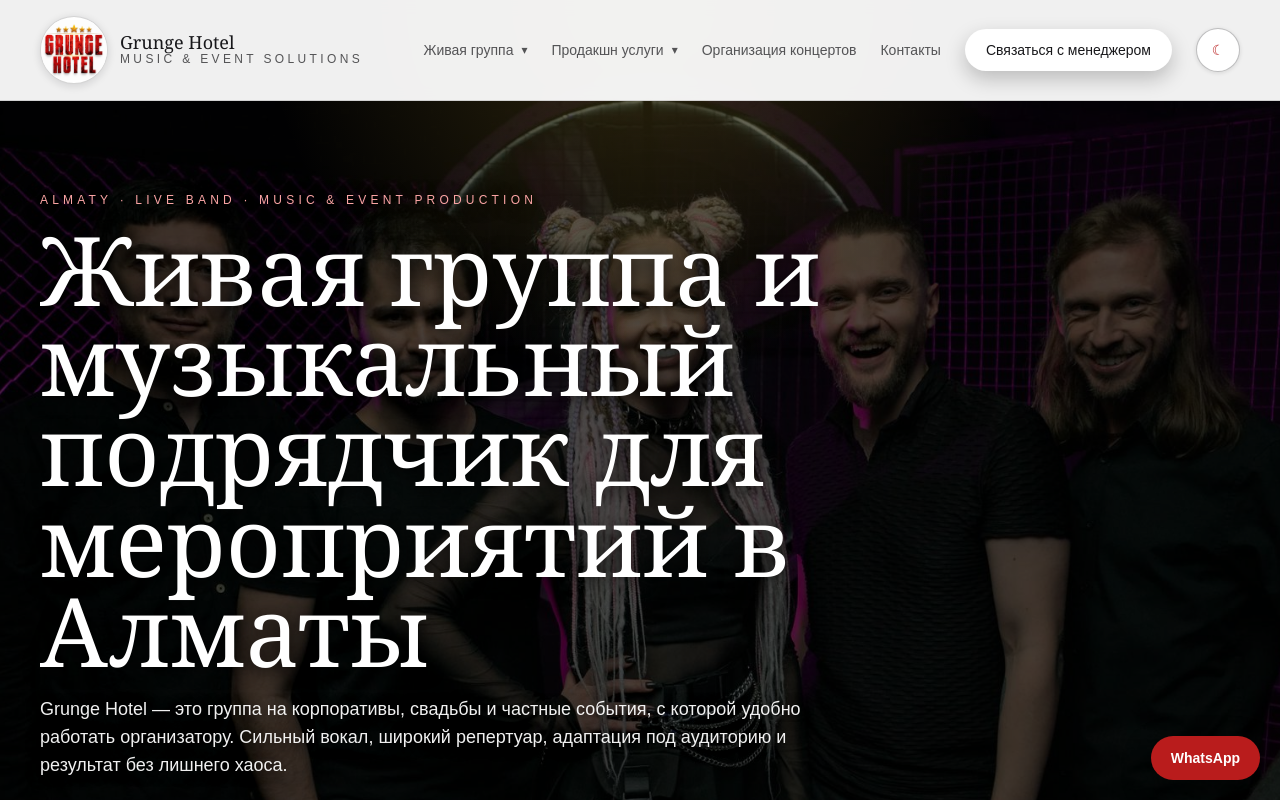
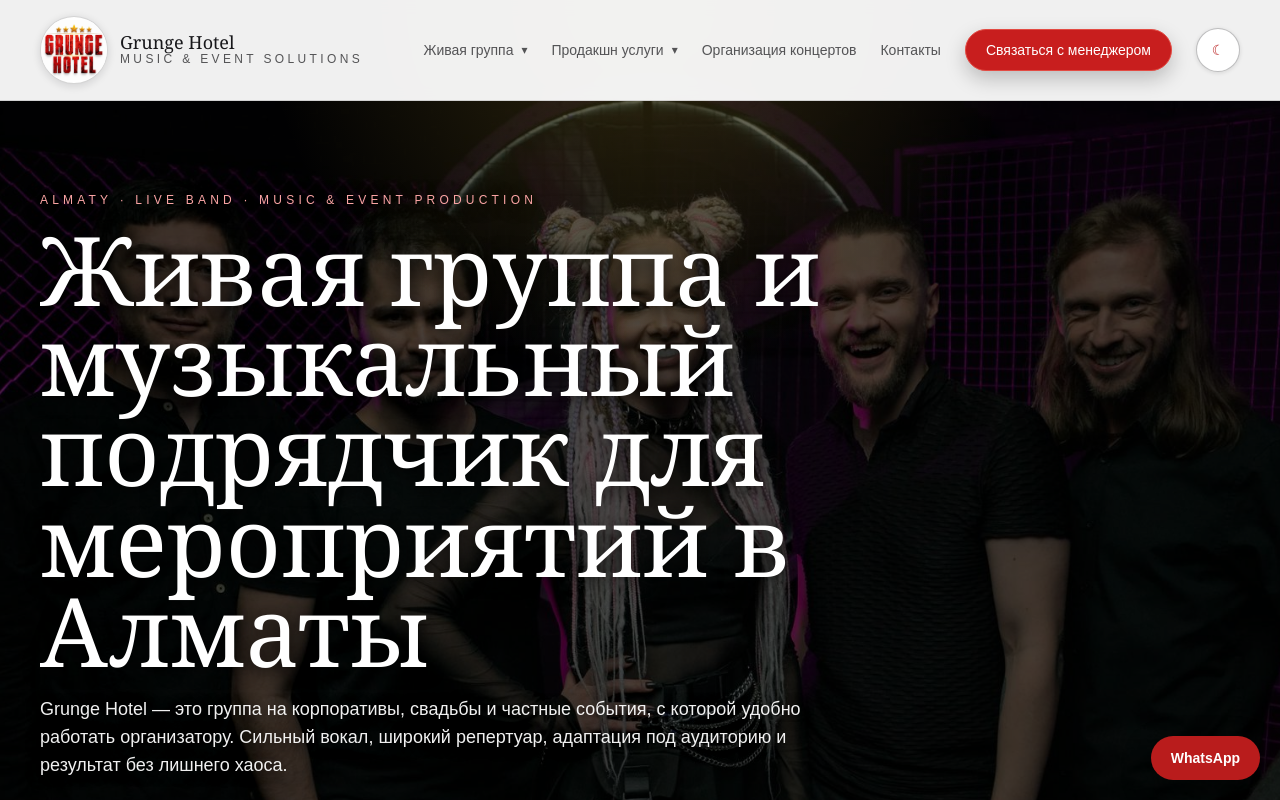
Before and after one commit to grungehotel/grunge-hotel, a Next.js app: page / in a window 1280 px wide. Shown: the top 800 px of the page. Built offline with nearby package versions, Linux system fonts and the light colour scheme; no server answers.

Commit message:
Fix manager CTA contrast and alignment

```diff
--- a/app/globals.css
+++ b/app/globals.css
@@ -25,17 +25,23 @@ body {
   font-family: Arial, Helvetica, sans-serif;
 }
 
-/* CTA в навигации: белая кнопка в обеих темах. */
+/* CTA в навигации: красная кнопка с белым текстом в обеих темах. */
 .manager-nav-cta {
-  background: #fff !important;
-  color: #18181b !important;
-  border: 1px solid rgb(255 255 255 / .75) !important;
+  display: inline-flex !important;
+  align-items: center !important;
+  justify-content: center !important;
+  text-align: center !important;
+  background: #c81e1e !important;
+  color: #fff !important;
+  -webkit-text-fill-color: #fff !important;
+  border: 1px solid #e34b43 !important;
   box-shadow: 0 8px 20px rgb(0 0 0 / .22);
 }
 .manager-nav-cta:hover {
-  background: #fff7f7 !important;
-  border-color: #dc2626 !important;
-  color: #991b1b !important;
+  background: #a91616 !important;
+  border-color: #f87171 !important;
+  color: #fff !important;
+  -webkit-text-fill-color: #fff !important;
 }
 .manager-nav-cta:focus-visible {
   outline: 2px solid #fca5a5;
```
